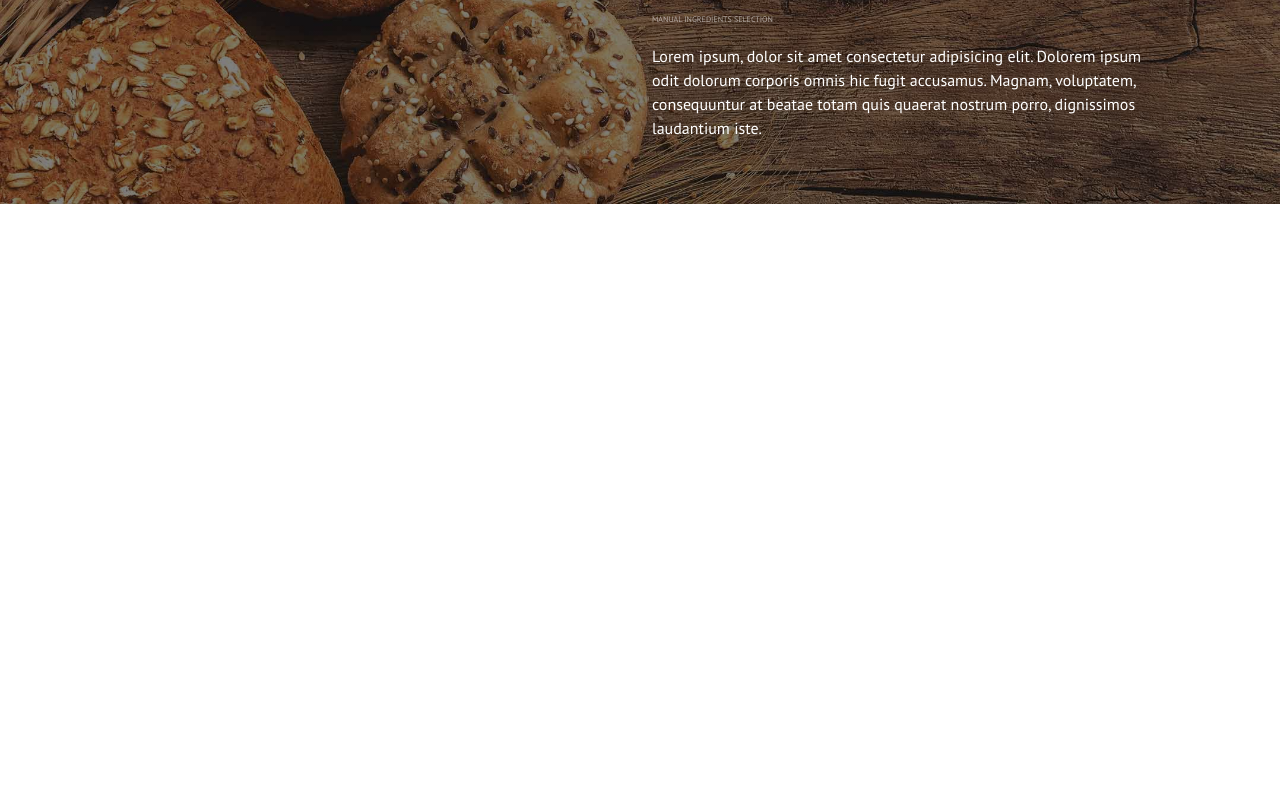
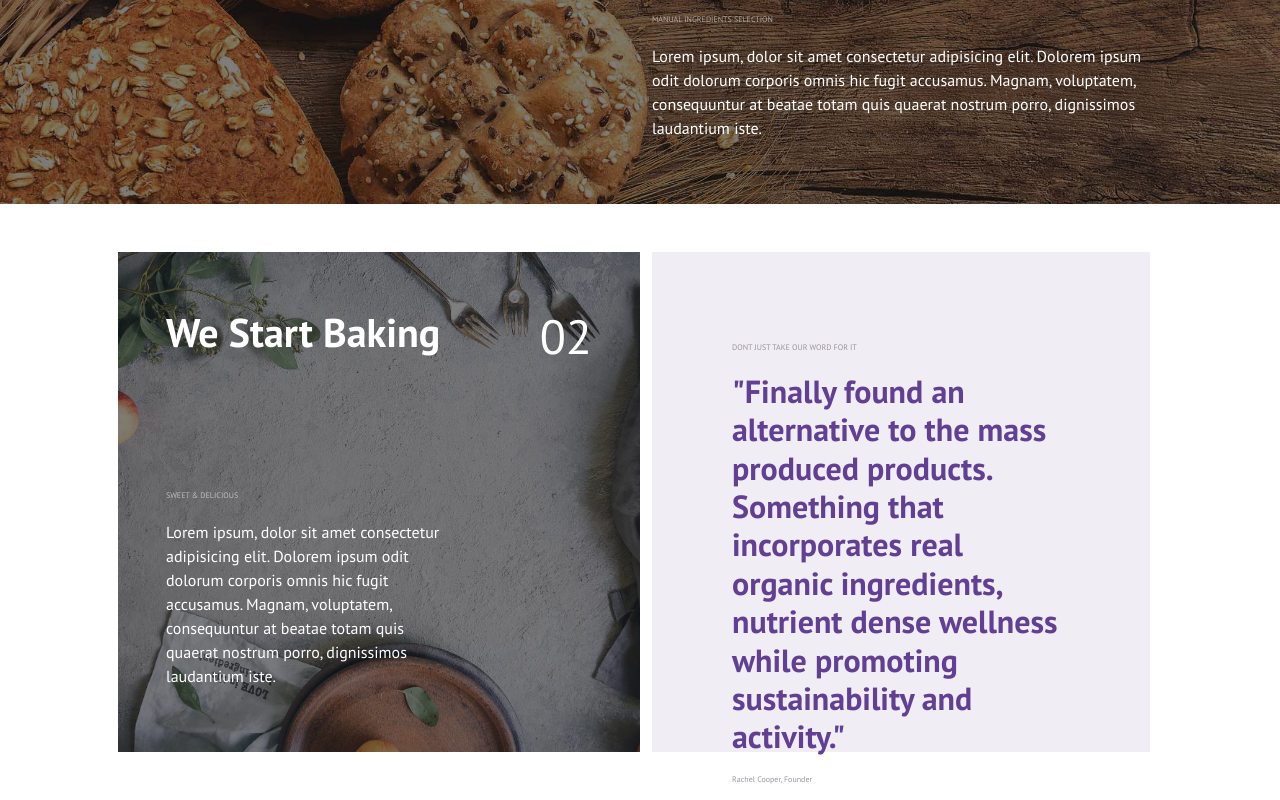
Before and after one commit to DoinaGanceriuc/proj-html-vuejs, a Vue app: page / in a window 1280 px wide. Shown: the part 2974-3774 px from the top of the page. Before the commit the page ends 3178 px from the top, so only its background shows below. Built offline with nearby package versions, Linux system fonts and the light colour scheme.

Commit message:
complete details section mass produced

```diff
--- a/src/assets/scss/common.scss
+++ b/src/assets/scss/common.scss
@@ -46,3 +46,6 @@ a {
   font-size: 0.5rem;
   color: #ffffff91;
 }
+.text_numbers {
+  font-size: 3rem;
+}
--- a/src/components/SiteMain.vue
+++ b/src/components/SiteMain.vue
@@ -94,6 +94,32 @@
         </div>
       </section>
       <!-- /.opinions -->
+      <section class="mass_produced">
+        <div class="container">
+          <div class="row p-5 justify-content-between">
+            <div class="col-6 d-flex justify-content-between baking p-5">
+              <div class="col-8 d-flex flex-column justify-content-between align-items-start">
+                 <h2 class="fw-bold mt-2">We Start Baking</h2>
+                <div>
+                <small class="small_text_bg">SWEET & DELICIOUS</small>
+                <p class="pt-3">Lorem ipsum, dolor sit amet consectetur adipisicing elit. Dolorem ipsum odit dolorum corporis omnis hic fugit accusamus. Magnam, voluptatem, consequuntur at beatae totam quis quaerat nostrum porro, dignissimos laudantium iste.</p>
+              </div>
+            </div>
+              <div>
+                 <p class="text_numbers fw-light">02</p>
+              </div>
+            </div>
+            <div class="col-6">
+              <div class="bg_founder">
+                <small class="small_text_bg">DONT JUST TAKE OUR WORD FOR IT</small>
+                <h2 class=" title">"Finally found an alternative to the mass produced products. Something that incorporates real organic ingredients, nutrient dense wellness while promoting sustainability and activity."</h2>
+                 <small class="small_text_bg">Rachel Cooper, Founder</small>
+              </div>
+            </div>
+          </div>
+        </div>
+      </section>
+      <!-- /.mass_produced -->
     </main>
     <!-- /#site_main -->
   </div>
@@ -230,9 +256,28 @@ export default {
     h2 {
       font-size: 2.5rem;
     }
-    .text_numbers {
-      font-size: 3rem;
-    }
   }
 }
+.mass_produced {
+   .col-6 {
+    height: 500px;
+}
+.baking {
+  background: linear-gradient(rgba(0, 0, 0, 0.5), rgba(0, 0, 0, 0.5)), url("../assets/img/bakery-process-2.jpg");
+  background-size: cover;
+  background-repeat: no-repeat;
+  color: #fff;
+    h2 {
+      font-size: 2.5rem;
+    }
+}
+.bg_founder {
+  background-color: #F1EDF5;
+  height: 100%;
+  padding: 5rem;
+  small {
+    color: #99949F;
+  }
+}
+}
 </style>
```
Also changed, not shown: src/assets/img/bakery-process-2.jpg (added).
